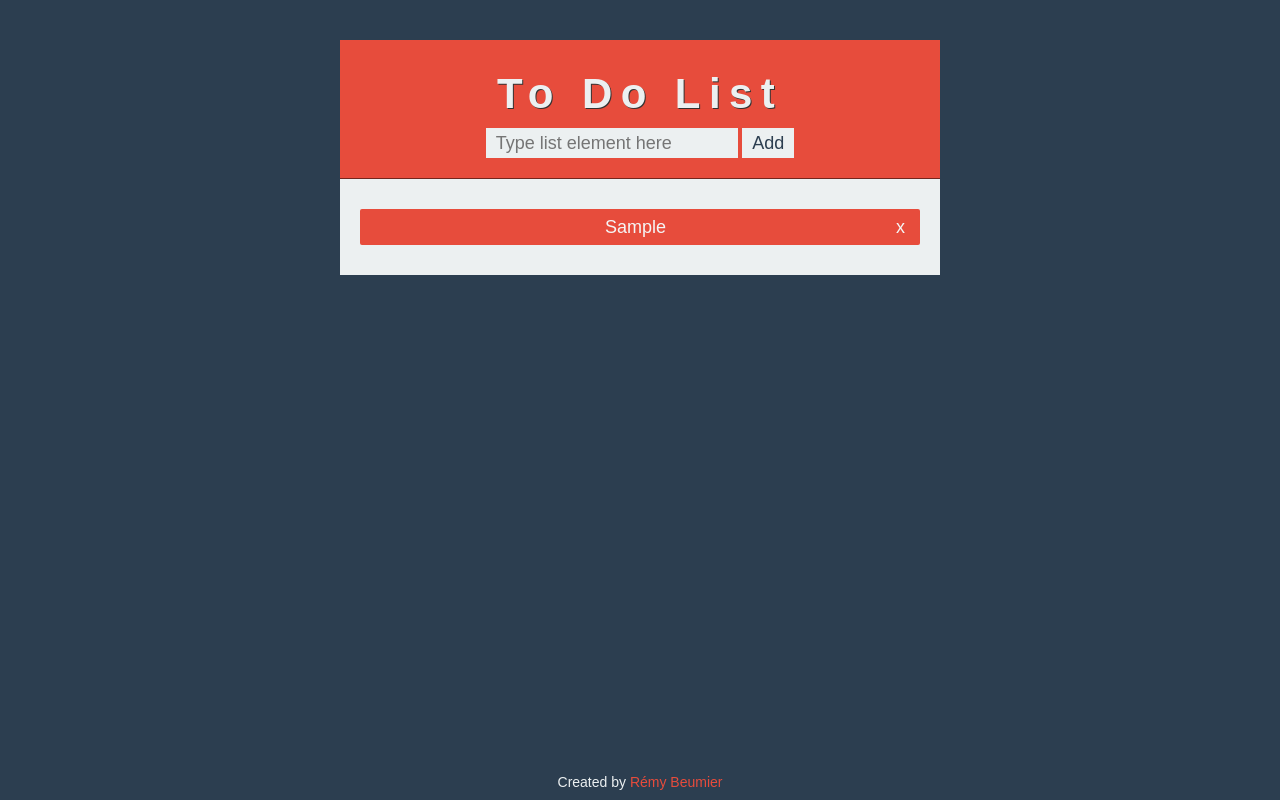
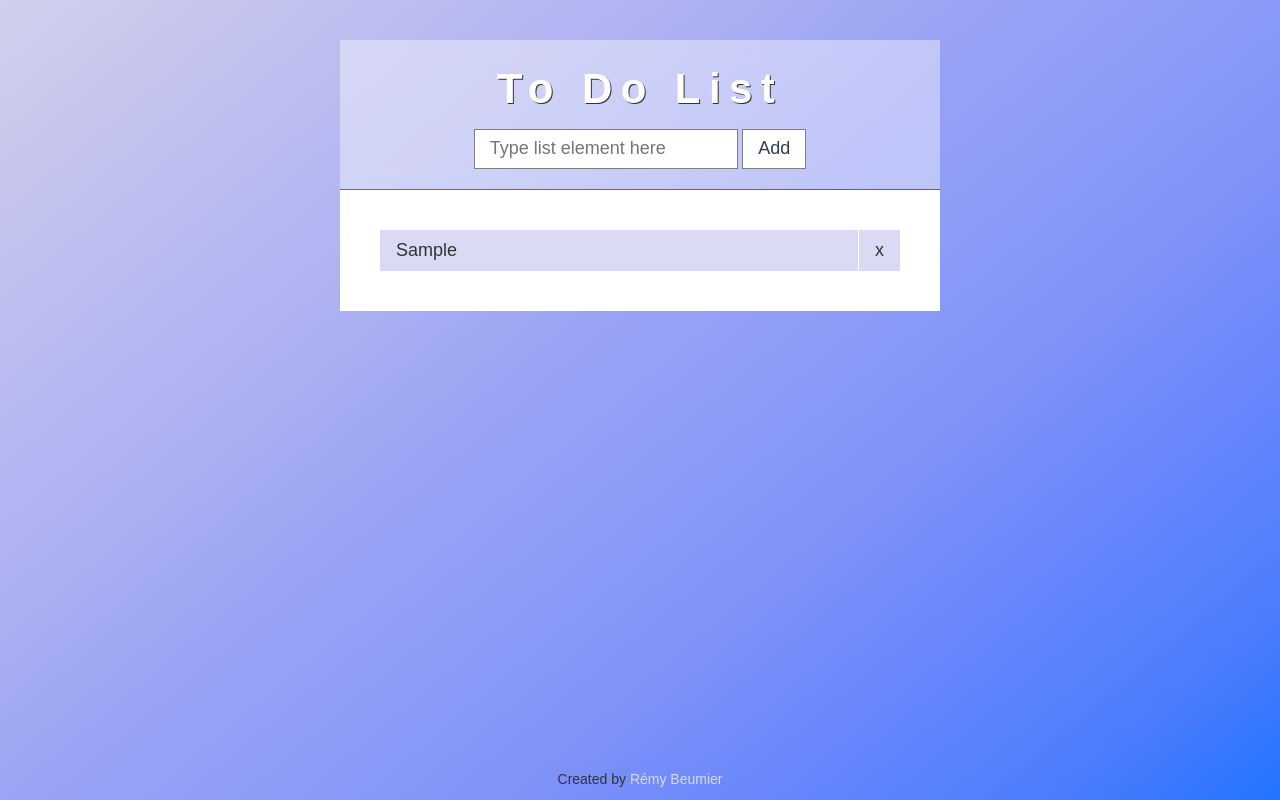
Before and after one commit to beumsk/To-Do-List, a plain HTML site: page index.html in a window 1280 px wide. Both pictures are taken after typing "Sample" into the empty fields and a click on the button "Add". Drawn offline with Linux system fonts and the light colour scheme.

Commit message:
to do list with local storage

```diff
--- a/index.html
+++ b/index.html
@@ -6,7 +6,7 @@
   <meta charset="UTF-8">
   <meta name="viewport" content="width=device-width, initial-scale=1">
 
-  <meta name="description" content="A responsive To Do List created with html, css and javascript.">
+  <meta name="description" content="A responsive To Do List created with html, css and javascript, saving into localStorage.">
   <meta name="keywords" content="To Do List">
   <meta name="author" content="Rémy Beumier">
 
@@ -15,15 +15,14 @@
   <meta property="og:url" content="https://beumsk.github.io/To-Do-List">
   <meta property="og:image" content="https://beumsk.github.io/To-Do-List/cover.jpg">
   <meta property="og:image:secure_url" content="https://beumsk.github.io/To-Do-List/cover.jpg">
-  <meta property="og:description" content="A responsive To Do List created with html, css and javascript.">
+  <meta property="og:description" content="A responsive To Do List created with html, css and javascript, saving into localStorage.">
 
-  <link rel="stylesheet" href="css/style.css">
+  <link rel="stylesheet" href="./style.css">
 
   <title>To Do List</title>
 </head>
 
 <body>
-
 
 <section class="main">
   <div id="top">
@@ -39,12 +38,7 @@
 
 <footer>Created by <a href="https://remybeumier.be" target="_blank">Rémy Beumier</a></footer>
 
-
-
-    <script  src="js/index.js"></script>
-
-
-
+<script  src="./script.js"></script>
 
 </body>
 
--- a/js/index.js
+++ /dev/null
@@ -1,79 +0,0 @@
-// TODO: use local storage => https://www.taniarascia.com/how-to-use-local-storage-with-javascript/
-
-// var buttonElt = document.querySelector("#button"),
-//     inputElt = document.querySelector("#inp"),
-//     bottomElt = document.querySelector("#bottom"),
-//     count = -1,
-//     // checks if there is local storage
-//     itemsArr = localStorage.getItem('items') ? JSON.parse(localStorage.getItem('items')) : [];
-
-// localStorage.setItem('items', JSON.stringify(itemsArr));
-// var data = JSON.parse(localStorage.getItem('items'));
-
-// function addElt(text) {
-//   bottomElt.insertAdjacentHTML("beforeEnd", "<p class='elt'>" + text + "<span class='del' title='Delete element'>x</span></p>");
-// };
-
-// // input handler; add to do elements
-// buttonElt.addEventListener("click", function(e) {
-//   e.preventDefault();
-//   var inputVal = inputElt.value;
-
-//   // local storage lines
-//   itemsArr.push(inputVal);
-//   localStorage.setItem('items', JSON.stringify(itemsArr));
-
-//   addElt(inputVal);
-//   inputElt.value = "";
-//   count++;
-
-//   // mark element as done
-//   document.querySelectorAll(".elt")[count].addEventListener("click", function() {
-//     this.classList.toggle("crossed");
-//   });
-
-//   // hide and delete element
-//   document.querySelectorAll(".del")[count].addEventListener("click", function() {
-//     var currentElt = this.parentNode;
-//     currentElt.style.display = "none";
-//     currentElt.parentNode.removeChild(currentElt);
-//     count--;
-//   });
-// });
-
-// // add element
-// data.forEach(item => {
-//   addElt(item);
-// });
-
-
-
-
-var buttonElt = document.querySelector("#button"),
-    inputElt = document.querySelector("#inp"),
-    bottomElt = document.querySelector("#bottom"),
-    count = -1;
-
-// input handler; add to do elements
-buttonElt.addEventListener("click", function(e) {
-  e.preventDefault();
-  var inputVal = inputElt.value;
-  if (inputVal.length > 0) {
-    bottomElt.insertAdjacentHTML("beforeEnd", "<p class='elt'>" + inputVal + "<span class='del' title='Delete element'>x</span></p>");
-    inputElt.value = "";
-    count++;
-
-    // mark element as done
-    document.querySelectorAll(".elt")[count].addEventListener("click", function() {
-      this.classList.toggle("crossed");
-    });
-
-    // hide and delete element
-    document.querySelectorAll(".del")[count].addEventListener("click", function() {
-      var currentElt = this.parentNode;
-      currentElt.style.display = "none";
-      currentElt.parentNode.removeChild(currentElt);
-      count--;
-    });
-  }
-});
--- /dev/null
+++ b/script.js
@@ -0,0 +1,64 @@
+// change the done feature (button on left)
+// edit element feature
+
+var buttonElt = document.querySelector("#button");
+var inputElt = document.querySelector("#inp");
+var bottomElt = document.querySelector("#bottom");
+
+var toDos = [];
+
+// get todos from localstorage
+if (localStorage.getItem('toDos')) {
+  toDos = JSON.parse(localStorage.getItem('toDos'));
+}
+toDos.forEach(x => createTodo(x.txt, x.isCrossed));
+
+// input handler; add to do elements
+buttonElt.addEventListener("click", function (e) {
+  e.preventDefault();
+  var inputVal = inputElt.value;
+  if (inputVal.length > 0) {
+    createTodo(inputVal);
+    toDos.push({ txt: inputVal, isCrossed: false });
+    localStorage.setItem('toDos', JSON.stringify(toDos));
+    inputElt.value = "";
+  }
+});
+
+function createTodo(txt, isCrossed) {
+  var todoElt = document.createElement("div");
+  todoElt.classList.add("elt");
+  if (isCrossed) todoElt.classList.add("crossed");
+  bottomElt.appendChild(todoElt);
+  todoElt.addEventListener("click", crossTodo);
+
+  var textElt = document.createElement("p");
+  textElt.classList.add("text");
+  textElt.innerText = txt;
+  textElt.title = txt;
+  todoElt.appendChild(textElt);
+
+  var delElt = document.createElement("span");
+  delElt.classList.add("del");
+  delElt.innerText = "x";
+  delElt.title = "Delete element";
+  delElt.addEventListener("click", deleteTodo);
+  todoElt.appendChild(delElt);
+}
+
+function crossTodo(e) {
+  e.currentTarget.classList.toggle("crossed");
+  var currentIndex = Array.from(e.currentTarget.parentNode.children).indexOf(e.currentTarget);
+  toDos[currentIndex].isCrossed = toDos[currentIndex].isCrossed ? false : true;
+  localStorage.setItem('toDos', JSON.stringify(toDos));
+}
+
+function deleteTodo(e) {
+  e.stopPropagation();
+  var currentElt = e.currentTarget.parentNode;
+  var currentIndex = Array.from(currentElt.parentNode.children).indexOf(currentElt);
+  toDos = toDos.filter((x, i) => i !== currentIndex);
+  localStorage.setItem('toDos', JSON.stringify(toDos));
+  currentElt.parentNode.removeEventListener("click", crossTodo);
+  currentElt.parentNode.removeChild(currentElt);
+}
--- a/css/style.css
+++ b/style.css
@@ -11,7 +11,21 @@ body {
   justify-content: space-between;
   align-items: center;
   font-family: arial;
+  line-height: 1.4;
   background: #2c3e50;
+  background-image: linear-gradient(
+    140deg,
+    hsl(240deg 41% 87%) 0%,
+    hsl(239deg 55% 85%) 11%,
+    hsl(237deg 66% 83%) 22%,
+    hsl(236deg 74% 81%) 33%,
+    hsl(234deg 81% 78%) 44%,
+    hsl(232deg 87% 76%) 56%,
+    hsl(230deg 91% 73%) 67%,
+    hsl(227deg 95% 69%) 78%,
+    hsl(224deg 98% 65%) 89%,
+    hsl(218deg 100% 57%) 100%
+  );
   text-align: center;
 }
 
@@ -29,6 +43,9 @@ body {
   padding: 20px;
   margin: auto;
   background: #e74c3c;
+  background: rgba(256,256,256,0.4);
+  -webkit-backdrop-filter: blur(10px);
+          backdrop-filter: blur(10px);
   width: 368px;
   text-align: center;
   border-bottom: solid 1px rgba(0, 0, 0, .5);
@@ -40,8 +57,8 @@ body {
 }
 
 h1 {
-  padding: 10px;
-  color: #ecf0f1;
+  padding-bottom: 10px;
+  color: #fff;
   font-size: 32px;
   letter-spacing: 0.2em;
   text-shadow: 1px 1px #333;
@@ -55,78 +72,96 @@ h1 {
 button, input {
   height: 30px;
   padding: 0 10px;
-  background: #ecf0f1;
+  background: #fff;
   border: none;
+  border: solid 1px rgba(0, 0, 0, .5);
+  border-radius: 0;
   color: #2c3e50;
 }
 @media only screen and (min-width: 780px) {
   button, input {
+    height: 40px;
+    padding: 0 15px;
     font-size: 18px;
   }
 }
 
 button {
   cursor: pointer;
-  border: none;
-  transition: color 0.6s ease, background 0.6s ease;
+  transition: background 0.4s ease;
 }
 button:hover {
-  color: #ecf0f1;
-  background: #2c3e50;
+  background: #eee;
 }
 
 /* BOTTOM */
 #bottom {
   width: 368px;
   margin: auto;
-  padding: 20px;
+  padding: 10px 20px;
   background: #ecf0f1;
+  background: rgba(256,256,256,1);
 }
 @media only screen and (min-width: 780px) {
   #bottom {
     width: 600px;
+    padding: 20px 40px;
   }
 }
 
 .elt {
+  display: flex;
+  justify-content: space-between;
   margin: 10px 0;
-  padding: 5px 10px;
   background: #e74c3c;
+  background: #dadaf5;
   color: whitesmoke;
+  color: #333;
   text-decoration: none;
-  border-radius: 2px;
-/*   display: none; */
+  cursor: pointer;
 }
 @media only screen and (min-width: 780px) {
   .elt {
-    padding: 7.5px 15px;
+    margin: 20px 0;
     font-size: 18px;
   }
 }
 
-.crossed {
+.elt.crossed {
+  background: #ddd;
+}
+.elt.crossed .text {
   text-decoration: line-through;
-  background: darkgrey;
 }
 
-span {
-  display: box;
+.elt .text {
+  padding: 4px 12px;
+  overflow: hidden;
+  text-overflow: ellipsis;
+  white-space: nowrap;
+}
+@media only screen and (min-width: 780px) {
+  .elt .text {
+    padding: 8px 16px;
+  }
+}
+
+.elt .del {
+  display: block;
   position: relative;
-  margin: -5px -10px;
-  padding: 5px 10px;
+  padding: 4px 12px;
+  border-left: solid 1px white;
   float: right;
   cursor: pointer;
-  border-radius: 0 2.5px 2.5px 0;
-  transition: background 0.6s ease;
+  transition: background 0.4s ease;
 }
 @media only screen and (min-width: 780px) {
-  span {
-    margin: -7.5px -15px;
-    padding: 7.5px 15px;
+  .elt .del {
+    padding: 8px 16px;
   }
 }
-span:hover {
-  background: #2c3e50;
+.elt .del:hover {
+  background: #eee;
 }
 
 /* FOOTER */
@@ -135,12 +170,14 @@ footer {
   padding: 10px;
   text-align: center;
   color: #ecf0f1;
+  color: #333;
 }
 footer a {
   color: #e74c3c;
+  color: #dadaf5;
   text-decoration: none;
 }
 footer a:hover {
-  color: #ecf0f1;
+  color: #fff;
   text-decoration: underline;
 }
```
Also changed, not shown: cover.jpg, 1 other file.
